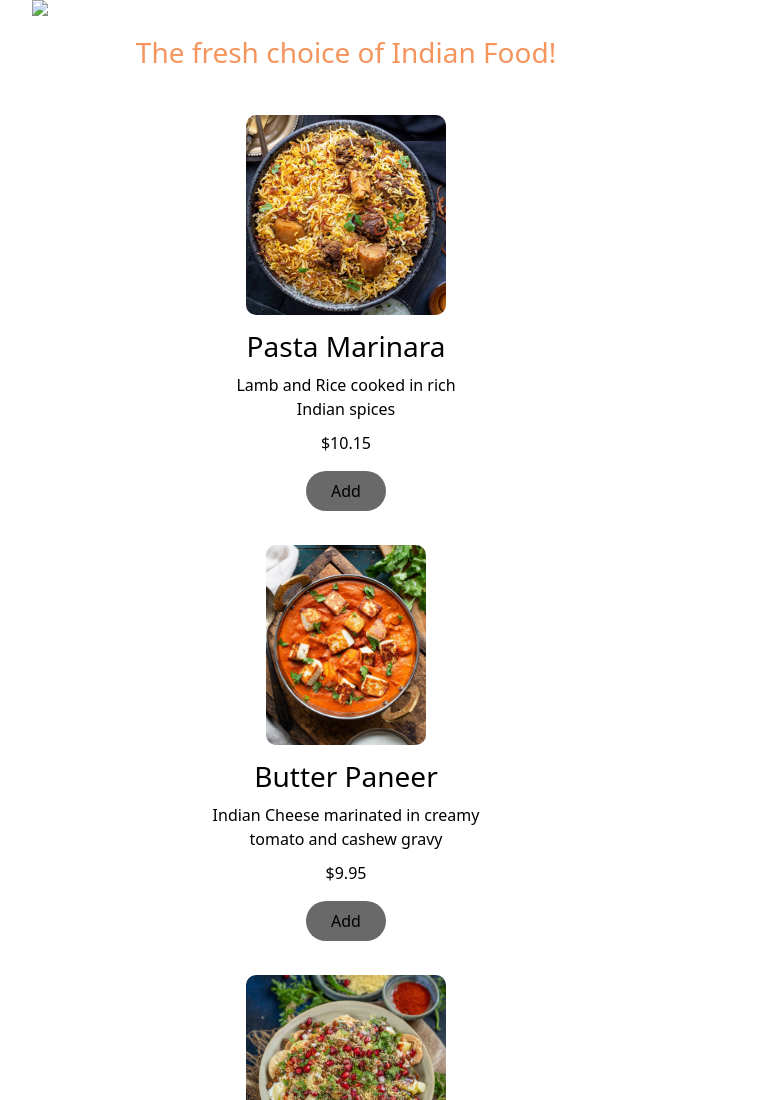
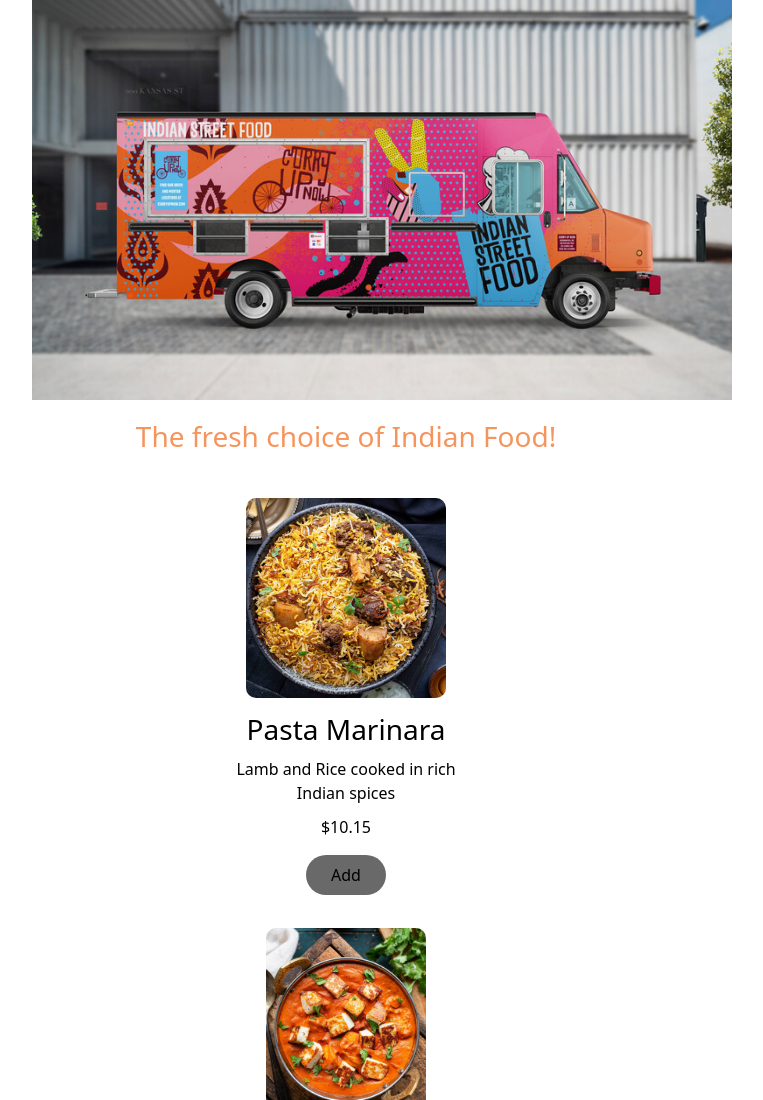
Before and after one commit to arnavb7/cs378-p1, a plain HTML site: page index.html in a window 1280 px wide. Shown: the top 1100 px of the page, without its empty margins (294-1057 px from the left). Drawn offline with nearby package versions, Linux system fonts and the light colour scheme.

Commit message:
one last change

```diff
--- a/index.html
+++ b/index.html
@@ -18,7 +18,7 @@
       <div class="row justify-content-center">
         <div class="col-sm-12 col-md-8 col-lg-6">
           <div className="hero-section">
-            <img src="p1hero.png" class="logo">
+            <img src="p1hero.jpg" class="logo">
             <h3 class="tagline">The fresh choice of Indian Food!</h3>
           </div>
           <div class="menu-item">
```
